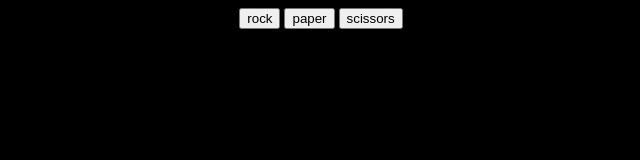
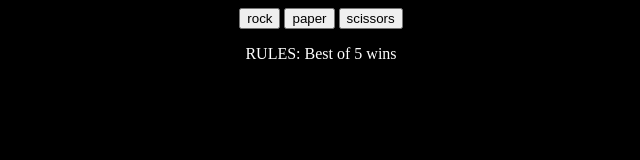
Before and after one commit to aberrantian/odin-roshambo, a plain HTML site: page index.html in a window 1280 px wide. Shown: the whole page, without its empty margins (319-959 px from the left). Drawn offline with Linux system fonts and the light colour scheme.

Commit message:
add rules to page

```diff
--- a/index.html
+++ b/index.html
@@ -13,5 +13,6 @@
     <button id="paper">paper</button>
     <button id="scissors">scissors</button>
     <div id="results"></div>
+    <p id="info">RULES: Best of 5 wins</p>
 </body>
 </html>
```
